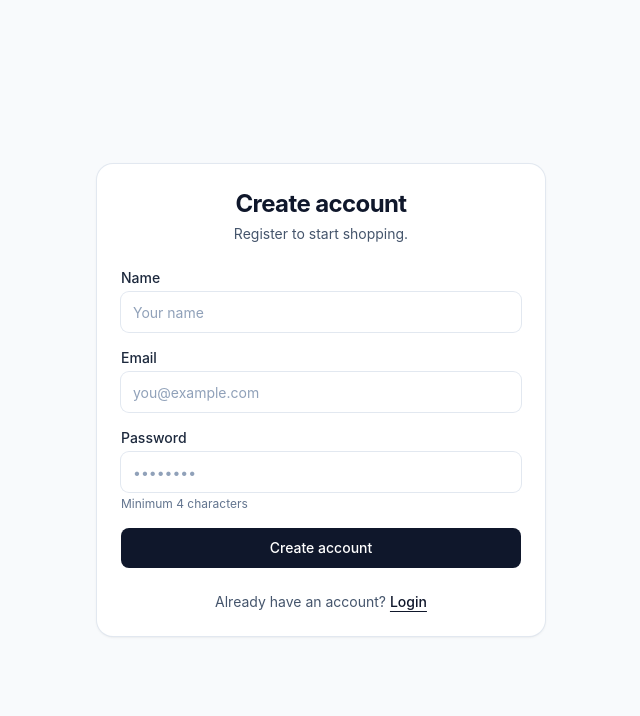
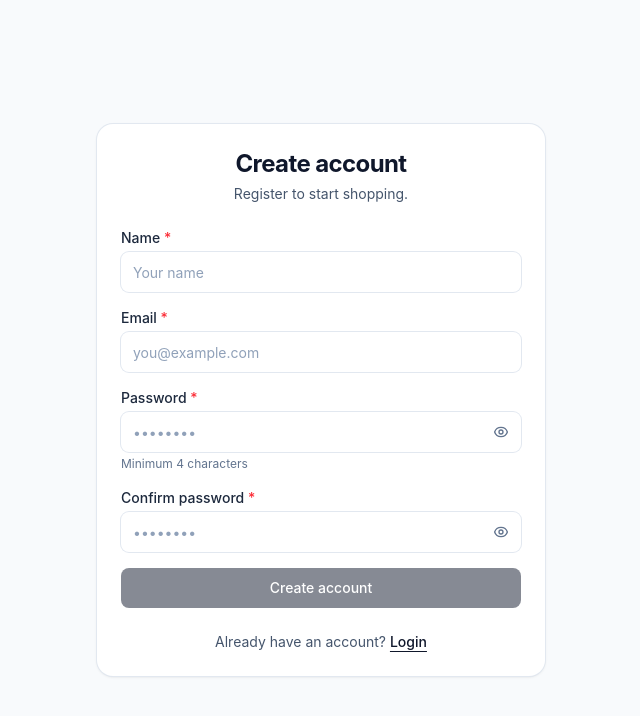
Before and after one commit to yashpadia4851/Chaintech-Network-Interview-Task, a React (Vite) app: page /register in a window 1280 px wide. Shown: the top 716 px of the page, without its empty margins (319-959 px from the left). Built offline with nearby package versions, Linux system fonts and the light colour scheme.

Commit message:
added the react hook form to handle the form

```diff
--- a/package.json
+++ b/package.json
@@ -13,6 +13,7 @@
     "axios": "^1.13.6",
     "react": "^19.2.4",
     "react-dom": "^19.2.4",
+    "react-hook-form": "^7.71.2",
     "react-router-dom": "^7.13.1"
   },
   "devDependencies": {
--- a/src/features/auth/pages/LoginPage.jsx
+++ b/src/features/auth/pages/LoginPage.jsx
@@ -1,5 +1,6 @@
 import React, { useState } from "react";
 import { Link, useNavigate } from "react-router-dom";
+import { useForm } from "react-hook-form";
 import { Button } from "../../../shared/ui/Button";
 import { Input } from "../../../shared/ui/Input";
 import { useAuth } from "../useAuth";
@@ -7,17 +8,21 @@ import { useAuth } from "../useAuth";
 export default function LoginPage() {
   const { login } = useAuth();
   const navigate = useNavigate();
-
-  const [form, setForm] = useState({ email: "", password: "" });
   const [error, setError] = useState("");
 
-  const canSubmit = form.email.trim() && form.password;
+  const {
+    register,
+    handleSubmit,
+    watch,
+    formState: { errors },
+  } = useForm({ mode: "onChange", defaultValues: { email: "", password: "" } });
 
-  function onSubmit(e) {
-    e.preventDefault();
+  const { email = "", password = "" } = watch();
+  const isFormValid = Boolean(email?.trim() && password?.trim());
+
+  function onSubmit(data) {
     setError("");
-
-    const res = login(form);
+    const res = login(data);
 
     if (!res.ok) {
       setError(res.error || "Login failed.");
@@ -38,21 +43,23 @@ export default function LoginPage() {
             </p>
           </div>
 
-          <form className="mt-6 space-y-4" onSubmit={onSubmit}>
+          <form className="mt-6 space-y-4" onSubmit={handleSubmit(onSubmit)}>
             <Input
               label="Email"
               type="email"
               placeholder="you@example.com"
-              value={form.email}
-              onChange={(e) => setForm({ ...form, email: e.target.value })}
+              required
+              error={errors.email?.message}
+              {...register("email", { required: "Email is required" })}
             />
 
             <Input
               label="Password"
               type="password"
               placeholder="••••••••"
-              value={form.password}
-              onChange={(e) => setForm({ ...form, password: e.target.value })}
+              required
+              error={errors.password?.message}
+              {...register("password", { required: "Password is required" })}
             />
 
             {error && (
@@ -61,13 +68,17 @@ export default function LoginPage() {
               </div>
             )}
 
-            <Button type="submit" className="w-full" disabled={!canSubmit}>
+            <Button
+              type="submit"
+              className="w-full"
+              disabled={!isFormValid}
+            >
               Login
             </Button>
           </form>
 
           <div className="mt-6 text-center text-sm text-slate-600">
-            Don’t have an account?{" "}
+            Don&apos;t have an account?{" "}
             <Link
               to="/register"
               className="font-medium text-slate-900 underline underline-offset-4"
--- a/src/features/auth/pages/RegisterPage.jsx
+++ b/src/features/auth/pages/RegisterPage.jsx
@@ -1,31 +1,37 @@
-import React, { useMemo, useState } from "react";
+import React, { useState } from "react";
 import { Link, useNavigate } from "react-router-dom";
+import { useForm } from "react-hook-form";
 import { Button } from "../../../shared/ui/Button";
 import { Input } from "../../../shared/ui/Input";
 import { useAuth } from "../useAuth";
 
 export default function RegisterPage() {
-  const { register } = useAuth();
+  const { register: registerUser } = useAuth();
   const navigate = useNavigate();
-  const [form, setForm] = useState({ name: "", email: "", password: "" });
   const [error, setError] = useState("");
   const [busy, setBusy] = useState(false);
 
-  const canSubmit = useMemo(
-    () =>
-      form.name.trim().length > 0 &&
-      form.email.trim().length > 0 &&
-      form.password.length >= 4 &&
-      !busy,
-    [form, busy],
-  );
+  const {
+    register,
+    handleSubmit,
+    watch,
+    formState: { errors },
+  } = useForm({
+    mode: "onChange",
+    defaultValues: { name: "", email: "", password: "", confirmPassword: "" },
+  });
 
-  async function onSubmit(e) {
-    e.preventDefault();
+  const { name = "", email = "", password = "", confirmPassword = "" } = watch();
+  const passwordsMatch = password === confirmPassword;
+  const isFormValid =
+    Boolean(name?.trim() && email?.trim() && password?.trim() && confirmPassword?.trim() && passwordsMatch) && !busy;
+
+  async function onSubmit(data) {
     setError("");
     setBusy(true);
     try {
-      const res = register(form);
+      const { confirmPassword: _, ...userData } = data;
+      const res = registerUser(userData);
       if (!res.ok) {
         setError(res.error || "Registration failed.");
         return;
@@ -49,23 +55,23 @@ export default function RegisterPage() {
             </div>
           </div>
 
-          <form className="mt-6 space-y-4" onSubmit={onSubmit}>
+          <form className="mt-6 space-y-4" onSubmit={handleSubmit(onSubmit)}>
             <Input
               label="Name"
               autoComplete="name"
               placeholder="Your name"
-              value={form.name}
-              onChange={(e) => setForm((f) => ({ ...f, name: e.target.value }))}
+              required
+              error={errors.name?.message}
+              {...register("name", { required: "Name is required" })}
             />
             <Input
               label="Email"
               type="email"
               autoComplete="email"
               placeholder="you@example.com"
-              value={form.email}
-              onChange={(e) =>
-                setForm((f) => ({ ...f, email: e.target.value }))
-              }
+              required
+              error={errors.email?.message}
+              {...register("email", { required: "Email is required" })}
             />
             <Input
               label="Password"
@@ -73,10 +79,22 @@ export default function RegisterPage() {
               autoComplete="new-password"
               hint="Minimum 4 characters"
               placeholder="••••••••"
-              value={form.password}
-              onChange={(e) =>
-                setForm((form) => ({ ...form, password: e.target.value }))
-              }
+              required
+              error={errors.password?.message}
+              {...register("password", { required: "Password is required" })}
+            />
+            <Input
+              label="Confirm password"
+              type="password"
+              autoComplete="new-password"
+              placeholder="••••••••"
+              required
+              error={errors.confirmPassword?.message}
+              {...register("confirmPassword", {
+                required: "Confirm password is required",
+                validate: (value, formValues) =>
+                  value === formValues.password || "Passwords do not match",
+              })}
             />
 
             {error ? (
@@ -85,7 +103,11 @@ export default function RegisterPage() {
               </div>
             ) : null}
 
-            <Button type="submit" className="w-full" disabled={!canSubmit}>
+            <Button
+              type="submit"
+              className="w-full"
+              disabled={!isFormValid}
+            >
               {busy ? "Creating..." : "Create account"}
             </Button>
           </form>
--- a/src/features/products/components/ProductCard.jsx
+++ b/src/features/products/components/ProductCard.jsx
@@ -9,12 +9,11 @@ export function ProductCard({ product }) {
 
   const inCart = useMemo(
     () => items.some((item) => item.id === id),
-    [items, id]
+    [items, id],
   );
 
   return (
     <div className="flex h-full flex-col overflow-hidden rounded-2xl bg-white ring-1 ring-slate-200">
-
       <div className="aspect-square bg-white p-6">
         <img
           src={thumbnail}
@@ -29,11 +28,11 @@ export function ProductCard({ product }) {
           {title}
         </div>
 
-        <div className="flex items-center gap-2 text-xs text-slate-600">
+        {/* <div className="flex items-center gap-2 text-xs text-slate-600">
           <span>⭐ {rating}</span>
           <span>•</span>
           <span>{category}</span>
-        </div>
+        </div> */}
 
         <div className="mt-auto flex items-center justify-between gap-3">
           <div className="text-sm font-bold text-slate-900">
@@ -49,7 +48,6 @@ export function ProductCard({ product }) {
           </Button>
         </div>
       </div>
-
     </div>
   );
 }
--- a/src/features/products/hooks/useProducts.js
+++ b/src/features/products/hooks/useProducts.js
@@ -1,5 +1,5 @@
 import { useEffect, useState } from "react";
-import { fetchProducts } from "../products.api";
+import { fetchProducts } from "./products.api";
 
 export function useProducts() {
   const [state, setState] = useState({
--- a/src/shared/ui/Button.jsx
+++ b/src/shared/ui/Button.jsx
@@ -23,7 +23,7 @@ export function Button({
   };
 
   const base =
-    "inline-flex items-center justify-center rounded-lg font-medium transition px-4";
+    "inline-flex cursor-pointer items-center justify-center rounded-lg font-medium transition px-4 disabled:cursor-not-allowed disabled:opacity-50";
 
   return (
     <Component
--- a/src/shared/ui/Input.jsx
+++ b/src/shared/ui/Input.jsx
@@ -1,32 +1,63 @@
+import React, { forwardRef, useState } from "react";
 
-export function Input({ label, hint, error, className = "", ...props }) {
+const EyeIcon = () => (
+  <svg className="size-4 text-slate-500" fill="none" stroke="currentColor" viewBox="0 0 24 24" aria-hidden>
+    <path strokeLinecap="round" strokeLinejoin="round" strokeWidth={2} d="M15 12a3 3 0 11-6 0 3 3 0 016 0z" />
+    <path strokeLinecap="round" strokeLinejoin="round" strokeWidth={2} d="M2.458 12C3.732 7.943 7.523 5 12 5c4.478 0 8.268 2.943 9.542 7-1.274 4.057-5.064 7-9.542 7-4.477 0-8.268-2.943-9.542-7z" />
+  </svg>
+);
+
+const EyeOffIcon = () => (
+  <svg className="size-4 text-slate-500" fill="none" stroke="currentColor" viewBox="0 0 24 24" aria-hidden>
+    <path strokeLinecap="round" strokeLinejoin="round" strokeWidth={2} d="M13.875 18.825A10.05 10.05 0 0112 19c-4.478 0-8.268-2.943-9.543-7a9.97 9.97 0 011.563-3.029m5.858.908a3 3 0 114.243 4.243M9.878 9.878l4.242 4.242M9.88 9.88l-3.29-3.29m7.532 7.532l3.29 3.29M3 3l3.59 3.59m0 0A9.953 9.953 0 0112 5c4.478 0 8.268 2.943 9.543 7a10.025 10.025 0 01-4.132 5.411m0 0L21 21" />
+  </svg>
+);
+
+export const Input = forwardRef(function Input(
+  { label, hint, error, required, className = "", type = "text", ...props },
+  ref
+) {
+  const [showPassword, setShowPassword] = useState(false);
+  const isPassword = type === "password";
+  const inputType = isPassword ? (showPassword ? "text" : "password") : type;
+
   return (
     <div className={`block ${className}`}>
-
       {label && (
         <label className="mb-1 block text-sm font-medium text-slate-800">
           {label}
+          {required && <span className="text-red-500"> *</span>}
         </label>
       )}
 
+      <div className="relative">
         <input
-        className={`h-10 w-full rounded-lg bg-white px-3 text-sm text-slate-900 outline-none placeholder:text-slate-400
-        ${
+          ref={ref}
+          type={inputType}
+          className={`h-10 w-full rounded-lg bg-white px-3 text-sm text-slate-900 outline-none placeholder:text-slate-400 ${
+            isPassword ? "pr-10" : ""
+          } ${
             error
               ? "ring-1 ring-red-300 focus:ring-2 focus:ring-red-300"
               : "ring-1 ring-slate-200 focus:ring-2 focus:ring-slate-400"
           }`}
           {...props}
         />
+        {isPassword && (
+          <button
+            type="button"
+            onClick={() => setShowPassword((v) => !v)}
+            className="absolute right-2 top-1/2 -translate-y-1/2 rounded p-1 hover:bg-slate-100 focus:outline-none focus:ring-2 focus:ring-slate-400"
+            tabIndex={-1}
+            aria-label={showPassword ? "Hide password" : "Show password"}
+          >
+            {showPassword ? <EyeOffIcon /> : <EyeIcon />}
+          </button>
+        )}
+      </div>
 
-      {error && (
-        <p className="mt-1 text-xs text-red-600">{error}</p>
-      )}
-
-      {!error && hint && (
-        <p className="mt-1 text-xs text-slate-500">{hint}</p>
-      )}
-
+      {error && <p className="mt-1 text-xs text-red-600">{error}</p>}
+      {!error && hint && <p className="mt-1 text-xs text-slate-500">{hint}</p>}
     </div>
   );
-}
+});
```
Also changed, not shown: src/features/products/hooks/products.api.js (renamed from src/features/products/products.api.js), 1 other file (tests, documents, lock files or other folders). Lines whose indentation alone changed are shown as unchanged.
